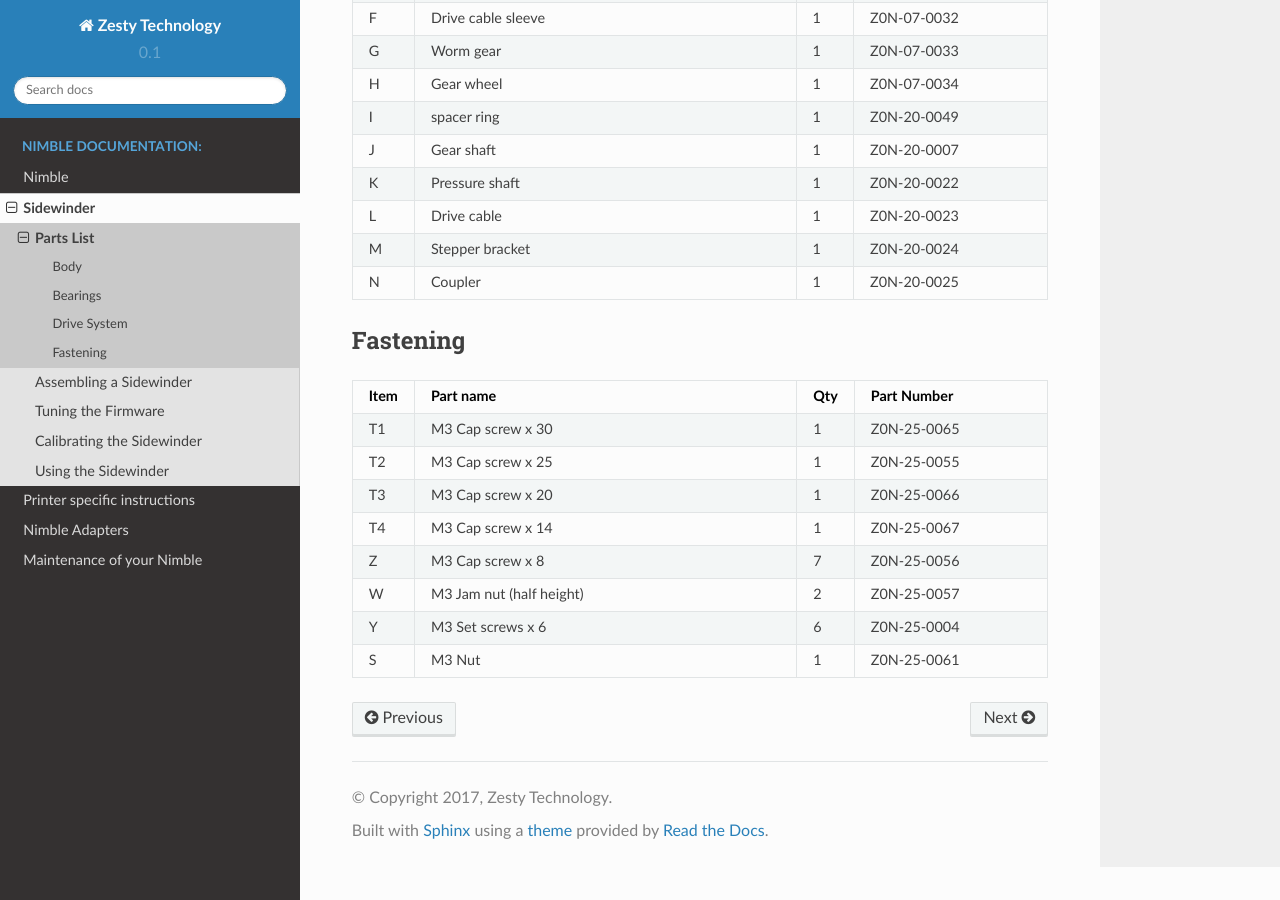
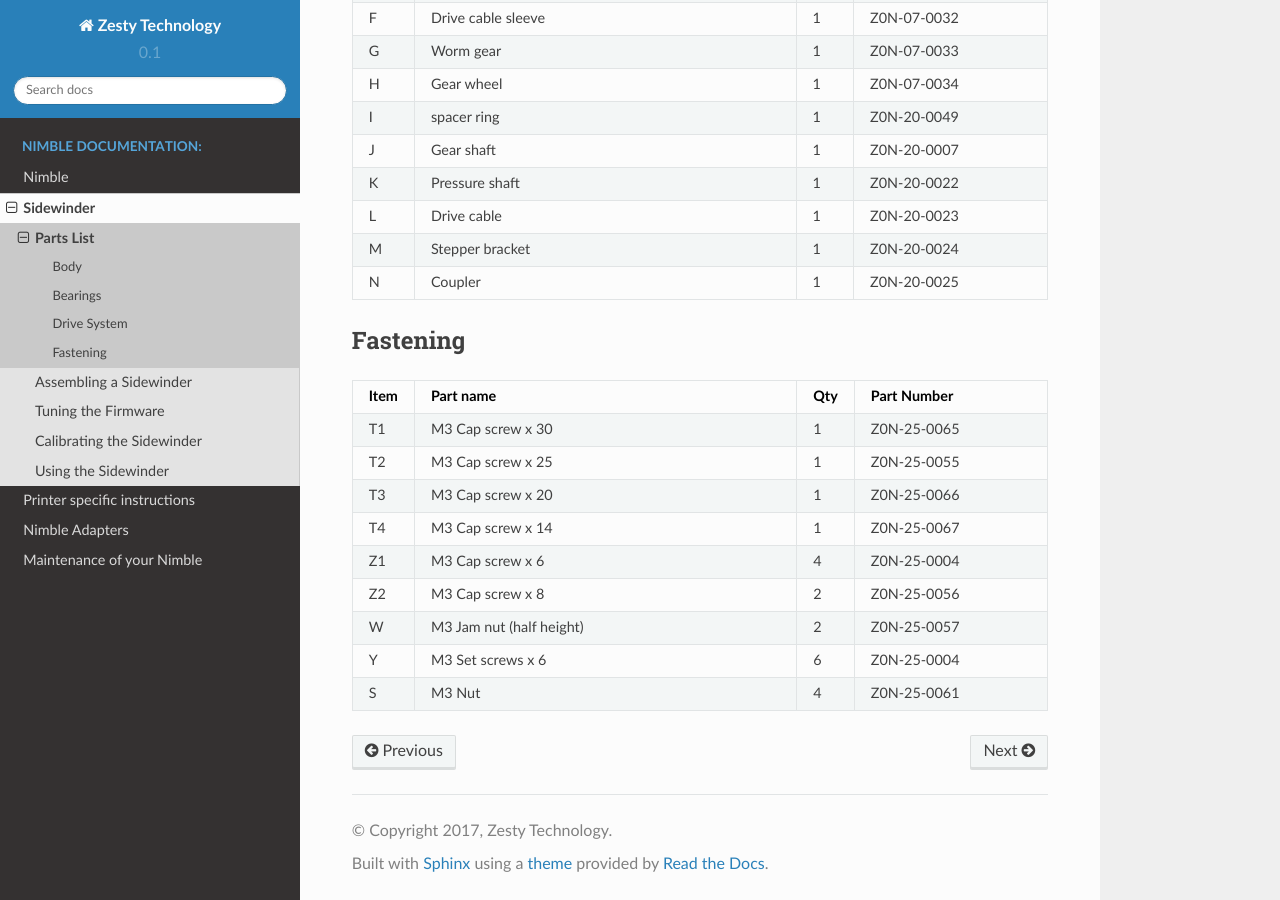
Before and after one commit to ZestyTechnology/zesty-docs, a Sphinx documentation site: the page built from docs/sidewinder/parts.rst, in a window 1280 px wide and 900 px high, scrolled down 1812 px. Built offline with Sphinx 7.4.7 and the Read the Docs theme 2.0.0, drawn with Linux system fonts in a browser that asks for light colours.

Commit message:
changed the screws
Also updated the image.
\Shared\CAD\Nimble\!Production\Documentation\Sidewinder\SVG\overview.svg

```diff
--- a/docs/sidewinder/parts.rst
+++ b/docs/sidewinder/parts.rst
@@ -73,7 +73,8 @@ Fastening
     T2, M3 Cap screw x 25, 1, Z0N-25-0055
     T3, M3 Cap screw x 20, 1, Z0N-25-0066
     T4, M3 Cap screw x 14, 1, Z0N-25-0067
-    Z, M3 Cap screw x 8,   7,   Z0N-25-0056
+    Z1, M3 Cap screw x 6,   4,   Z0N-25-0004
+    Z2, M3 Cap screw x 8,   2,   Z0N-25-0056
     W, M3 Jam nut (half height),   2,   Z0N-25-0057
     Y, M3 Set screws x 6,   6,   Z0N-25-0004
-    S, M3 Nut ,  1,   Z0N-25-0061
+    S, M3 Nut ,  4,   Z0N-25-0061
```
